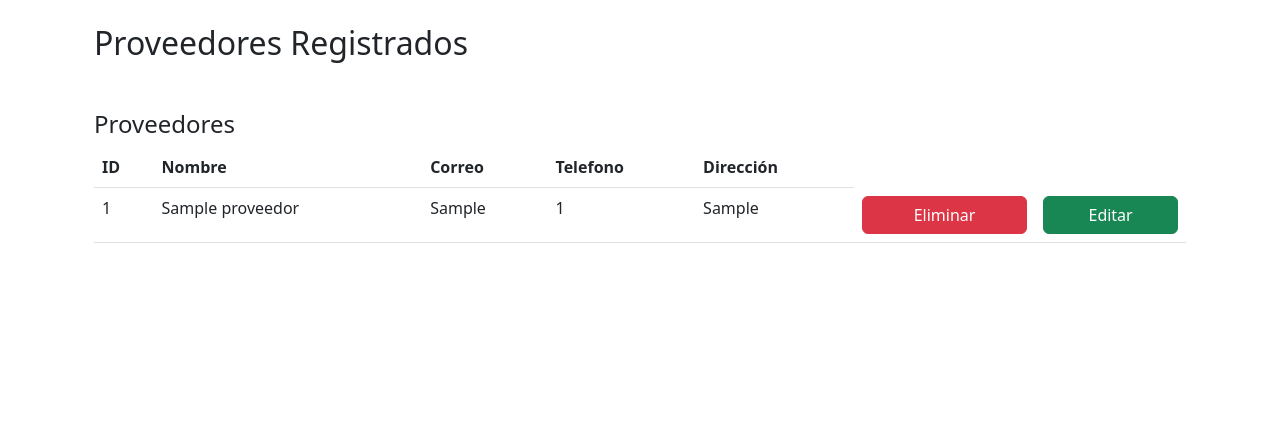
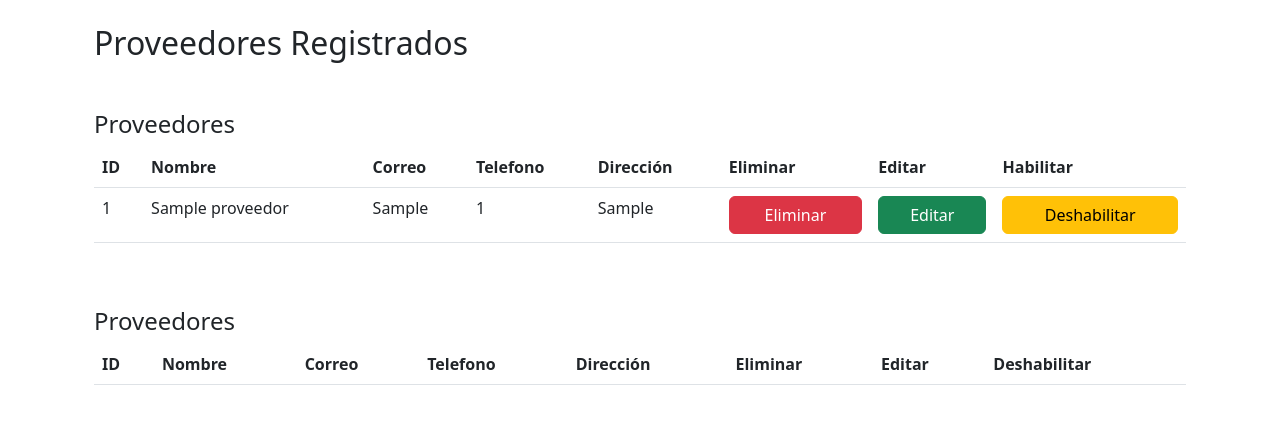
Before and after one commit to Pankypaul/Maestranza, a Django app: page /proveedor/ in a window 1280 px wide. Shown: the part 56-480 px from the top of the page. Run offline with Django 5.2, Linux system fonts and the light colour scheme; tables that the repository leaves empty hold one stand-in row (values such as "Sample post"); lists and menus that the app fills with data are empty.

Commit message:
deshabilitar y habilitar proveedor

```diff
--- a/maestranzasWeb/settings.py
+++ b/maestranzasWeb/settings.py
@@ -81,7 +81,7 @@ DATABASES = {
         'USER': 'maestranzas',
         'PASSWORD': '1234',
         'HOST': 'localhost',
-        'PORT': '3306',
+        'PORT': '3307',
         #'PORT': '3307'
     }
 }
--- a/myapp/models.py
+++ b/myapp/models.py
@@ -37,10 +37,10 @@ class Proveedor(models.Model):
     correo = models.EmailField(unique=True)
     telefono = models.IntegerField()
     direccion = models.CharField(max_length=100)
+    activo = models.BooleanField(default=True)  # Nuevo campo para estado activo/deshabilitado
 
     def __str__(self):
         return self.nombre
-
 
 class Categoria(models.Model):
     nombre = models.CharField(max_length=100)
--- a/myapp/templates/catalogoCompra.html
+++ b/myapp/templates/catalogoCompra.html
@@ -67,7 +67,11 @@
                 <select name="proveedor" id="proveedor" class="form-select">
                     <option value="all" {% if proveedor_seleccionado == 'all' or proveedor_seleccionado == '' %}selected{% endif %}>Todos</option>
                     {% for p in proveedores %}
-                        <option value="{{ p.id }}" {% if p.id|stringformat:"s" == proveedor_seleccionado %}selected{% endif %}>{{ p.nombre }}</option>
+                        {% if p.activo %}
+                            <option value="{{ p.id }}" {% if p.id|stringformat:"s" == proveedor_seleccionado %}selected{% endif %}>
+                                {{ p.nombre }}
+                            </option>
+                        {% endif %}
                     {% endfor %}
                     <option value="none" {% if proveedor_seleccionado == 'none' %}selected{% endif %}>No especificado</option>
                 </select>
--- a/myapp/templates/proveedor.html
+++ b/myapp/templates/proveedor.html
@@ -15,10 +15,14 @@
                         <th>Correo</th>
                         <th>Telefono</th>
                         <th>Dirección</th>
+                        <th>Eliminar</th>
+                        <th>Editar</th>
+                        <th>Habilitar</th> <!-- Nueva columna -->
                     </tr>
                 </thead>
                 <tbody>
                     {% for p in proveedores %}
+                    {% if p.activo %}
                     <tr>
                         <td>{{ p.id }}</td>
                         <td>{{ p.nombre }}</td>
@@ -27,9 +31,61 @@
                         <td>{{ p.direccion }}</td>
                         <td><a href="{% url 'eliminar_proveedor' p.id %}" class="btn btn-danger w-100">Eliminar</a></td>
                         <td><a href="{% url 'editar_proveedor' p.id %}" class="btn btn-success w-100">Editar</a></td>
+                        <td>
+                            {% if p.activo %}
+                            <a href="{% url 'deshabilitar_proveedor' p.id %}"
+                                class="btn btn-warning w-100">Deshabilitar</a>
+                            {% else %}
+                            <a href="{% url 'habilitar_proveedor' p.id %}" class="btn btn-primary w-100">Habilitar</a>
+                            {% endif %}
+                        </td>
+                    </tr>
+                    {% endif %}
+                    {% endfor %}
 
+                </tbody>
+            </table>
+        </div>
+    </div>
+    <div class="mt-5">
+        <h4>Proveedores</h4>
+        <div style="max-height: 400px; overflow-y: auto;">
+            <table class="table">
+                <thead>
+                    <tr>
+                        <th>ID</th>
+                        <th>Nombre</th>
+                        <th>Correo</th>
+                        <th>Telefono</th>
+                        <th>Dirección</th>
+                        <th>Eliminar</th>
+                        <th>Editar</th>
+                        <th>Deshabilitar</th> <!-- Nueva columna -->
                     </tr>
+                </thead>
+                <tbody>
+                    {% for p in proveedores %}
+                    {% if not p.activo %}
+                    <tr>
+                        <td>{{ p.id }}</td>
+                        <td>{{ p.nombre }}</td>
+                        <td>{{ p.correo }}</td>
+                        <td>{{ p.telefono }}</td>
+                        <td>{{ p.direccion }}</td>
+                        <td><a href="{% url 'eliminar_proveedor' p.id %}" class="btn btn-danger w-100">Eliminar</a></td>
+                        <td><a href="{% url 'editar_proveedor' p.id %}" class="btn btn-success w-100">Editar</a></td>
+                        <td>
+                            {% if p.activo %}
+                            <a href="{% url 'deshabilitar_proveedor' p.id %}"
+                                class="btn btn-warning w-100">Deshabilitar</a>
+                            {% else %}
+                            <a href="{% url 'habilitar_proveedor' p.id %}" class="btn btn-primary w-100">Habilitar</a>
+                            {% endif %}
+                        </td>
+                    </tr>
+                    {% endif %}
                     {% endfor %}
+
                 </tbody>
             </table>
         </div>
--- a/myapp/urls.py
+++ b/myapp/urls.py
@@ -30,6 +30,8 @@ urlpatterns = [
     path('agregar-al-carrito/<int:producto_id>/', views.agregar_al_carrito, name='agregar_al_carrito'),
     path('carrito/', views.ver_carrito, name='ver_carrito'),
     path('vaciar-carrito/', views.vaciar_carrito, name='vaciar_carrito'),
+    path('proveedores/deshabilitar/<int:proveedor_id>/', views.deshabilitar_proveedor, name='deshabilitar_proveedor'),
+    path('proveedores/habilitar/<int:proveedor_id>/', views.habilitar_proveedor, name='habilitar_proveedor'),
 
 
 ]
--- a/myapp/views.py
+++ b/myapp/views.py
@@ -701,3 +701,19 @@ def vaciar_carrito(request):
     if 'carrito' in request.session:
         del request.session['carrito']
     return redirect('ver_carrito')
+
+from django.shortcuts import redirect, get_object_or_404
+from django.urls import reverse
+from .models import Proveedor
+
+def deshabilitar_proveedor(request, proveedor_id):
+    proveedor = get_object_or_404(Proveedor, id=proveedor_id)
+    proveedor.activo = False
+    proveedor.save()
+    return redirect(reverse('proveedor'))
+
+def habilitar_proveedor(request, proveedor_id):
+    proveedor = get_object_or_404(Proveedor, id=proveedor_id)
+    proveedor.activo = True
+    proveedor.save()
+    return redirect(reverse('proveedor'))
--- a/requirements.txt
+++ b/requirements.txt
@@ -1,3 +1,4 @@
 django==5.2.1
 mysqlclient
 pillow
+pymysql
```
Also changed, not shown: myapp/templates/detalle_productos.html (+7 -2 lines), myapp/migrations/0011_proveedor_activo.py (added).
